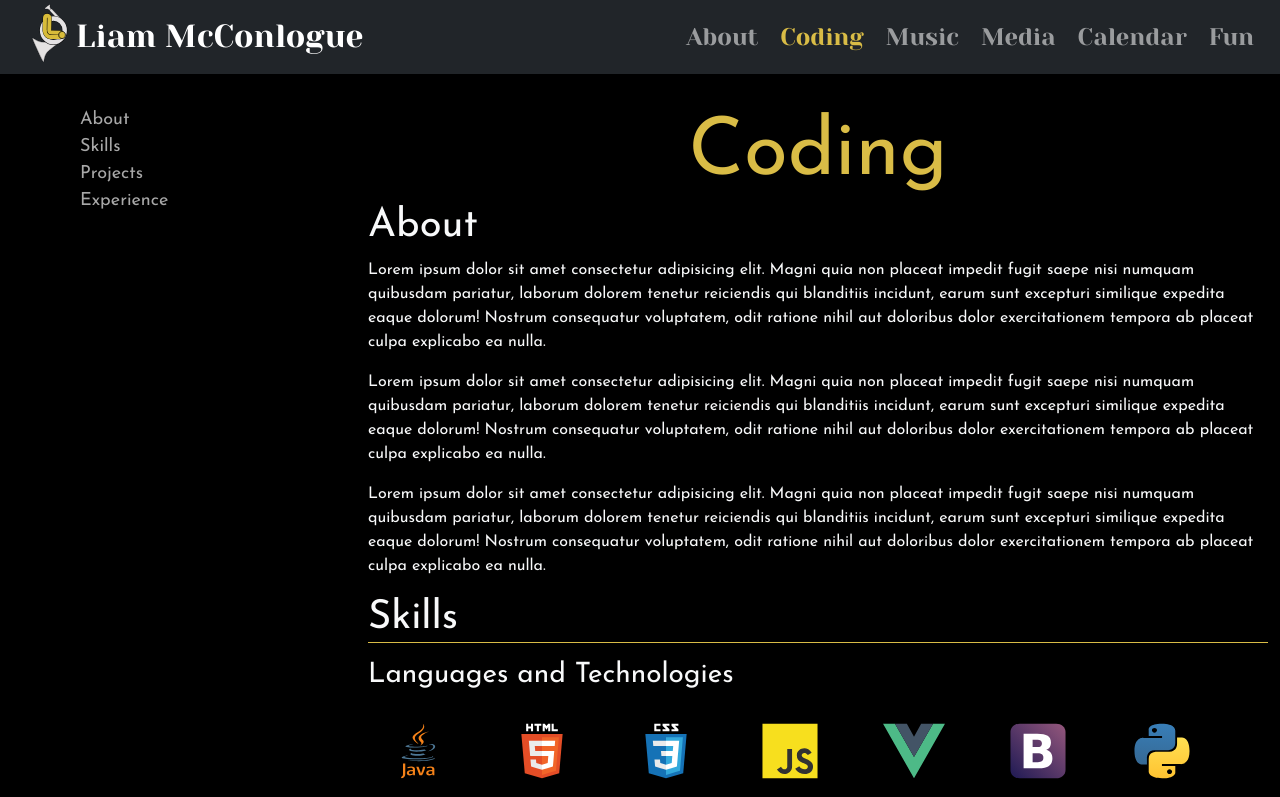
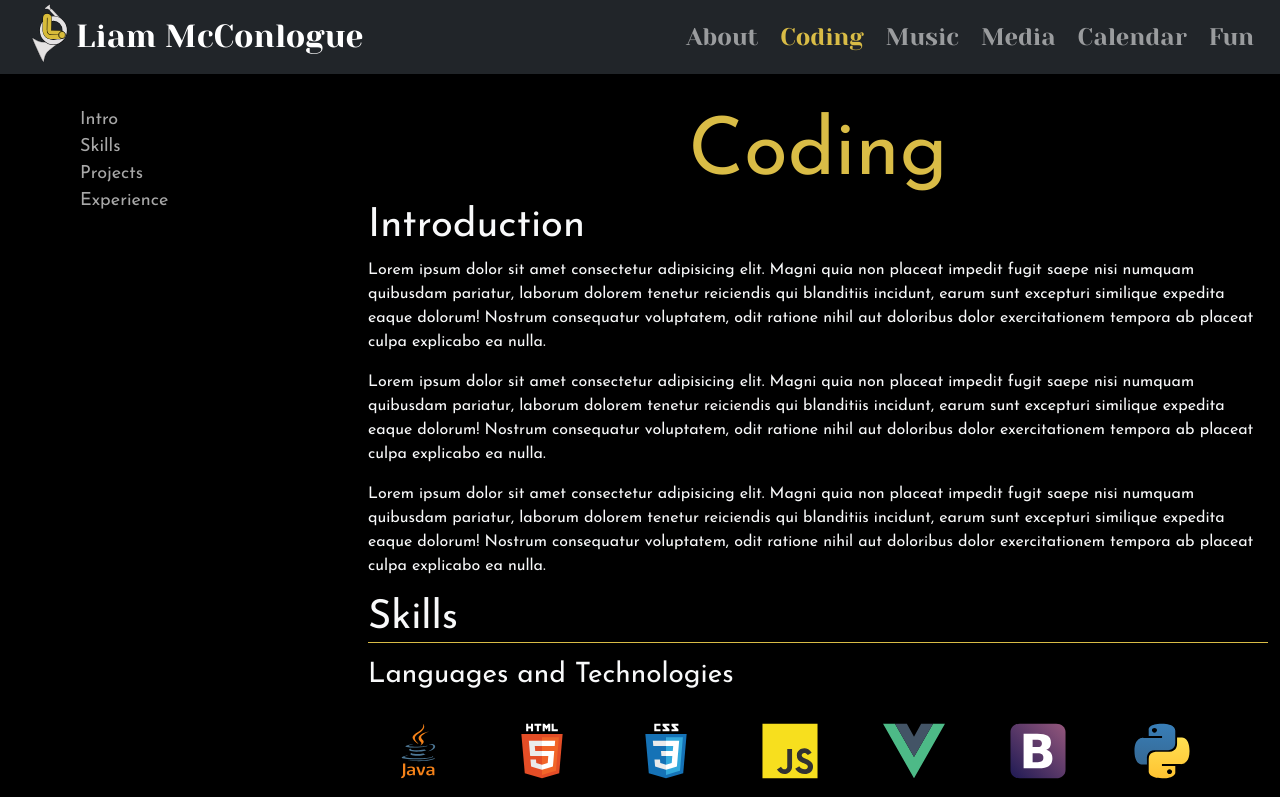
Before and after one commit to liammccon/vue-portfolio, a Vue app: page /coding in a window 1280 px wide. Shown: the top 797 px of the page. Built offline with nearby package versions, Linux system fonts and the light colour scheme; a web font is replaced by a local one.

Commit message:
Commenting out code for build

```diff
--- a/src/views/CodingPage.vue
+++ b/src/views/CodingPage.vue
@@ -7,7 +7,7 @@
             <div class="col-sm-3 ps-sm-5">
                 <ul class="sticky-sm-top ltm-coding-nav text-start">
                     <li class="nav-item">
-                        <a href="#about" class="ltm-nav-link" >About</a>
+                        <a href="#intro" class="ltm-nav-link" >Intro</a>
                     </li>
                     <li class="nav-item">
                         <a href="#skills" class="ltm-nav-link" >Skills</a>
@@ -24,14 +24,16 @@
             <!--Content. Has a left padding on small or larger screens-->
             <div class="col-sm-9 ltm-coding-content ps-sm-5 text-start">
                 <DisplayHeading text="Coding" :borderBottom="false" data-toc-skip/>
-                <h1 id="about" class="text-start">About</h1>
+                <h1 id="intro" class="text-start">Introduction</h1>
                 <p>Lorem ipsum dolor sit amet consectetur adipisicing elit. Magni quia non placeat impedit fugit saepe nisi numquam quibusdam pariatur, laborum dolorem tenetur reiciendis qui blanditiis incidunt, earum sunt excepturi similique expedita eaque dolorum! Nostrum consequatur voluptatem, odit ratione nihil aut doloribus dolor exercitationem tempora ab placeat culpa explicabo ea nulla.</p>
                 <p>Lorem ipsum dolor sit amet consectetur adipisicing elit. Magni quia non placeat impedit fugit saepe nisi numquam quibusdam pariatur, laborum dolorem tenetur reiciendis qui blanditiis incidunt, earum sunt excepturi similique expedita eaque dolorum! Nostrum consequatur voluptatem, odit ratione nihil aut doloribus dolor exercitationem tempora ab placeat culpa explicabo ea nulla.</p>
                 <p>Lorem ipsum dolor sit amet consectetur adipisicing elit. Magni quia non placeat impedit fugit saepe nisi numquam quibusdam pariatur, laborum dolorem tenetur reiciendis qui blanditiis incidunt, earum sunt excepturi similique expedita eaque dolorum! Nostrum consequatur voluptatem, odit ratione nihil aut doloribus dolor exercitationem tempora ab placeat culpa explicabo ea nulla.</p>
                 <h1 id="skills" class="ltm-border-bottom">Skills</h1>
                 <h3 class="mt-3">Languages and Technologies</h3>
 
-                <!--Skills cards: images and descriptions-->
+                <!--
+                    Skills cards: images and descriptions
+                -->
                 <div class="row row-cols-auto">
                     <div v-for="skill in skills" class="col">
                         <div class="card bg-transparent text-bg-dark ltm-skill-card">
@@ -56,7 +58,7 @@
                 <!--Projects!-->
                 <h1 id="projects" class="text-start ltm-border-bottom mt-4 mb-4">Projects</h1>
 
-                <!--Project cards-->
+                <!--Project cards-
                 <div v-for="project in projects" class="card text-bg-dark border-light mb-3">
                     <div class="row">
                         <div class="col-md-7">
@@ -78,6 +80,7 @@
                         </div>
                     </div>
                 </div>
+                -->
 
 
 
```
